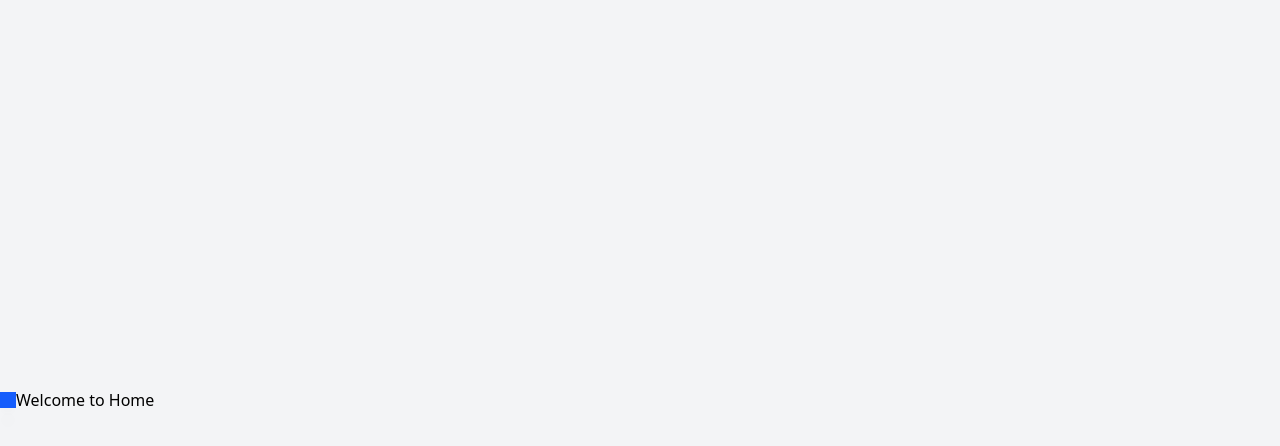
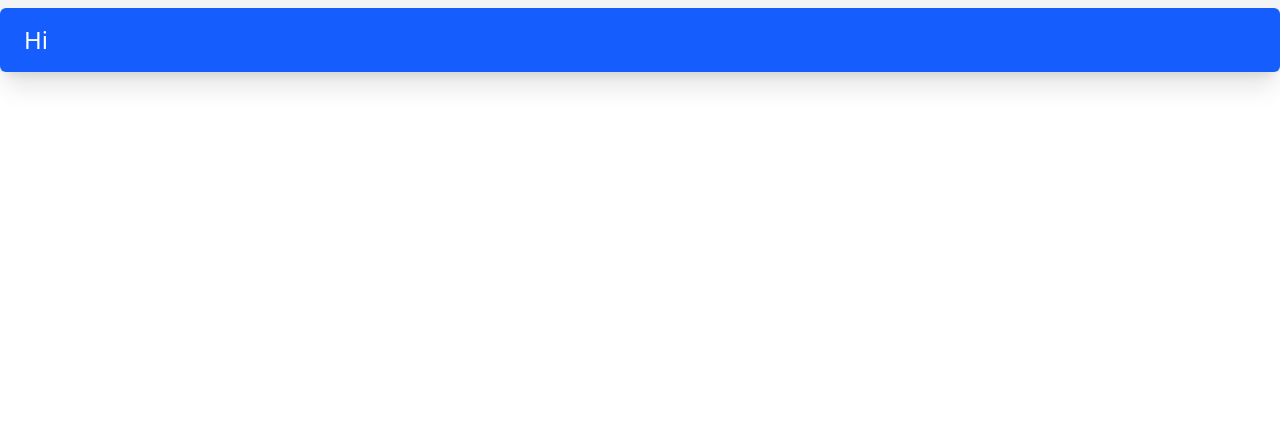
Before and after one commit to kiran-11123/Snaplog, a Next.js app: page /home in a window 1280 px wide. Shown: the top 446 px of the page. Built offline with nearby package versions, Linux system fonts and the light colour scheme; sample sign-in values are in the browser's storage.

Commit message:
Frontend is sorted

```diff
--- a/app/home/page.tsx
+++ b/app/home/page.tsx
@@ -6,14 +6,14 @@ export default function Home(){
      return(
 
         <AuthGuard >
-        <div className="h-screen bg-gray-100  flex items-center">
+        <div className="bg-gray-100  flex justify-between w-full">
 
-            <div className="flex justify-between items-center p-2 bg-blue-600 text-white text-2xl shadow-xl hover:bg-blue-900 ">
+            <div className="flex justify-between items-center mt-2 w-full  bg-blue-600 rounded-md px-6 py-4 text-white text-2xl shadow-xl hover:bg-blue-900 ">
 
-
+                     Hi
 
             </div>
-            Welcome to Home
+
         </div>
 
         </AuthGuard>
```
